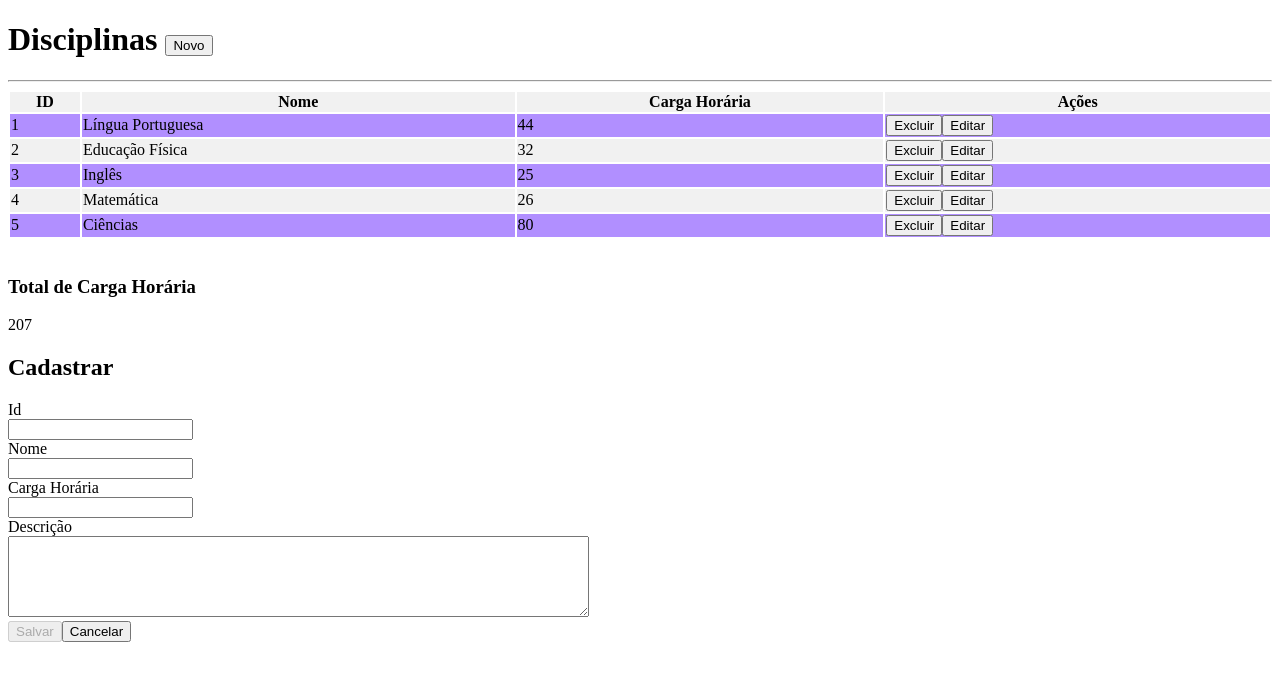
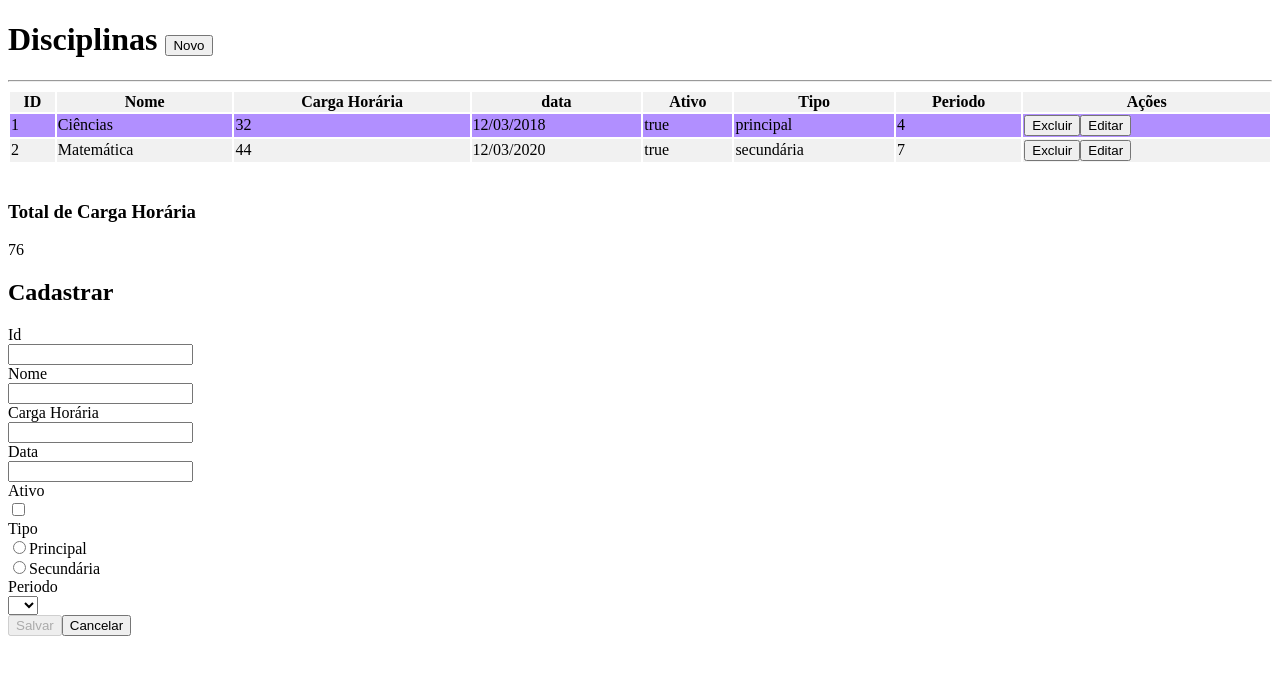
Before and after one commit to jacksongomesbr/angular-escola, an Angular app: page / in a window 1280 px wide. Both pictures are taken after a click on the button "Novo". Shown: the top 680 px of the page. Built offline with nearby package versions, Linux system fonts and the light colour scheme.

Commit message:
Finalizada as regras de negócio

```diff
--- a/src/app/app.component.html
+++ b/src/app/app.component.html
@@ -1,3 +1,12 @@
+<script>
+    if (typeof(Storage) !== "undefined") {
+        localStorage.setItem("disciplinas");
+        // Retrieve
+        document.getElementById("result").innerHTML = localStorage.getItem("tr");
+    } else {
+        document.getElementById("result").innerHTML = "Sorry, your browser does not support Web Storage...";
+    }
+</script>
 <h1>Disciplinas
     <button (click)="novo()">
         Novo
@@ -10,12 +19,20 @@
         <th>ID</th>
         <th>Nome</th>
         <th>Carga Horária</th>
+        <th>data</th>
+        <th>Ativo</th>
+        <th>Tipo</th>
+        <th>Periodo</th>
         <th>Ações</th>
     </tr>
     <tr *ngFor="let disciplina of disciplinas">
         <td>{{disciplina.id}}</td>
         <td>{{disciplina.nome}}</td>
         <td>{{disciplina.cargaHoraria}}</td>
+        <td>{{disciplina.data}}</td>
+        <td>{{disciplina.isAtivo}}</td>
+        <td>{{disciplina.tipo}}</td>
+        <td>{{disciplina.periodo}}</td>
         <td>
             <button (click)="excluir(disciplina)">
                 Excluir
@@ -46,9 +63,26 @@
             <input type="number" id="cargaHoraria" name="cargaHoraria" [(ngModel)]="cargaHoraria" required>
         </div>
         <div>
-            <label for="descricao">Descrição</label><br>
-            <textarea id="descricao" name="descricao" [(ngModel)]="descricao"
-                    cols="70" rows="5"></textarea>
+            <label for="data">Data</label><br>
+            <input type="text" id="data" name="data" [(ngModel)]="data" required>
+        </div>
+        <div>
+            <label for="isAtivo">Ativo</label><br>
+            <input type="checkbox" id="isAtivo" name="isAtivo" [(ngModel)]="isAtivo">
+        </div>
+        <div>
+            <label for="tipo">Tipo</label><br>
+            <input type="radio" name="tipo" value="principal" [(ngModel)]="tipo" checked>Principal<br>
+            <input type="radio" name="tipo" value="secundaria" [(ngModel)]="tipo">Secundária<br>
+        </div>
+        <div>
+            <label for="periodo">Periodo</label><br>
+            <select name="periodo" [(ngModel)]="periodo">
+                <option value= 1>1</option>
+                <option value= 2>2</option>
+                <option value= 3>3</option>
+                <option value= 4>4</option>
+            </select>
         </div>
         <button type="submit" [disabled]="!cadastro.valid">Salvar</button>
         <button type="reset" (click)="cancelar()">Cancelar</button>
--- a/src/app/app.component.ts
+++ b/src/app/app.component.ts
@@ -10,60 +10,16 @@ export class AppComponent {
   editando = null;
   nome = null;
   id = null;
-  descricao = null;
   cargaHoraria = null;
   apresentar = false;
+  data = null;
+  isAtivo = null;
+  tipo = null;
+  periodo = null;
+
   disciplinas = [
-    new Disciplina(1,'Língua Portuguesa',44, 'O objetivo norteador da BNCC de ' +
-      'Língua Portuguesa é garantir a todos os alunos o acesso aos saberes ' +
-      'linguísticos necessários para a participação social e o exercício da ' +
-      'cidadania, pois é por meio da língua que o ser ' +
-      'humano pensa, comunica-se, tem acesso à informação, expressa e ' +
-      'defende pontos de vista, partilha ou constrói visões de mundo e ' +
-      'produz conhecimento.'),
-    new Disciplina(2,'Educação Física',32, 'A Educação Física é o componente ' +
-      'curricular que tematiza as práticas corporais em suas diversas formas ' +
-      'de codificação e significação social, entendidas como manifestações ' +
-      'das possibilidades expressivas dos sujeitos e patrimônio cultural ' +
-      'da humanidade. Nessa concepção, o movimento humano está sempre ' +
-      'inserido no âmbito da cultura e não se limita a ' +
-      'um deslocamento espaço-temporal de um segmento corporal ' +
-      'ou de um corpo todo. Logo, as práticas corporais são textos culturais ' +
-      'passíveis de leitura e produção.'),
-    new Disciplina(3,'Inglês',25, 'Aprender a língua inglesa propicia a criação ' +
-      'de novas formas de engajamento e participação dos alunos em um mundo ' +
-      'social cada vez mais globalizado e plural, em que as fronteiras ' +
-      'entre países e interesses pessoais, locais, regionais, nacionais ' +
-      'e transnacionais estão cada vez mais difusas e contraditórias. ' +
-      'Assim, o estudo da língua inglesa possibilita aos alunos ampliar ' +
-      'horizontes de comunicação e de intercâmbio cultural, científico ' +
-      'e acadêmico e, nesse sentido, abre novos percursos de acesso, ' +
-      'construção de conhecimentos e participação social. É esse caráter ' +
-      'formativo que inscreve a aprendizagem de inglês em uma perspectiva ' +
-      'de educação linguística, consciente e crítica, na qual as dimensões ' +
-      'pedagógicas e políticas são intrinsecamente ligadas.'),
-    new Disciplina(4,'Matemática',26, 'No Ensino Fundamental, essa área, por ' +
-      'meio da articulação de seus diversos campos – Aritmética, Álgebra, ' +
-      'Geometria, Estatística e Probabilidade – precisa garantir que os ' +
-      'alunos relacionem observações empíricas do mundo real a ' +
-      'representações (tabelas, figuras e esquemas) e associem essas ' +
-      'representações a uma atividade matemática, conceitos e ' +
-      'propriedades, fazendo induções e conjecturas. Assim, espera-se ' +
-      'que eles desenvolvam a capacidade de identificar oportunidades ' +
-      'de utilização da matemática para resolver problemas, aplicando ' +
-      'conceitos, procedimentos e resultados para obter soluções e ' +
-      'interpretá-las segundo os contextos das situações. A dedução de ' +
-      'algumas propriedades e a verificação de conjecturas, a partir ' +
-      'de outras, podem ser estimuladas, sobretudo ao final do ' +
-      'Ensino Fundamental.'),
-    new Disciplina(5,'Ciências',80, 'Ao estudar Ciências, as pessoas aprendem ' +
-      'a respeito de si mesmas, da diversidade e dos processos de evolução ' +
-      'e manutenção da vida, do mundo material – com os seus recursos ' +
-      'naturais, suas transformações e fontes de energia –, do nosso ' +
-      'planeta no Sistema Solar e no Universo e da aplicação dos ' +
-      'conhecimentos científicos nas várias esferas da vida humana. ' +
-      'Essas aprendizagens, entre outras, possibilitam que os alunos ' +
-      'compreendam, expliquem e intervenham no mundo em que vivem.')
+    new Disciplina(1, 'Ciências', 32, '12/03/2018', true, 'principal', 4),
+    new Disciplina(2, 'Matemática', 44, '12/03/2020', true, 'secundária', 7)
   ];
 
   novo(){
@@ -83,14 +39,20 @@ export class AppComponent {
       this.editando.id = this.id;
       this.editando.nome = this.nome;
       this.editando.cargaHoraria = this.cargaHoraria;
-      this.editando.descricao = this.descricao;
+      this.editando.data = this.data;
+      this.editando.isAtivo = this.isAtivo;
+      this.editando.tipo = this.tipo;
+      this.editando.periodo = this.periodo;
     } else {
-      const d = new Disciplina(this.id, this.nome, this.cargaHoraria, this.descricao);
+      const d = new Disciplina(this.id, this.nome, this.cargaHoraria, this.data, this.isAtivo, this.tipo, this.periodo);
       this.disciplinas.push(d);
     }
     this.id = null;
     this.nome = null;
-    this.descricao = null;
+    this.data = null;
+    this.isAtivo = null;
+    this.tipo = null;
+    this.periodo = null;
     this.editando = null;
     this.cargaHoraria = null;
     this.apresentar = false;
@@ -114,7 +76,10 @@ export class AppComponent {
     this.id = disciplina.id;
     this.nome = disciplina.nome;
     this.cargaHoraria = disciplina.cargaHoraria;
-    this.descricao = disciplina.descricao;
+    this.data = disciplina.data;
+    this.isAtivo = disciplina.isAtivo;
+    this.tipo = disciplina.isAtivo;
+    this.periodo = disciplina.periodo;
     this.editando = disciplina;
   }
 
@@ -122,7 +87,10 @@ export class AppComponent {
     this.id = null;
     this.nome = null;
     this.cargaHoraria = null;
-    this.descricao = null;
+    this.data = null;
+    this.isAtivo = null;
+    this.tipo = null;
+    this.periodo = null;
     this.editando = null;
     this.apresentar = false;
   }
--- a/src/app/disciplina.model.ts
+++ b/src/app/disciplina.model.ts
@@ -1,13 +1,19 @@
 export class Disciplina {
   nome: string;
-  descricao: string;
   id:number;
   cargaHoraria:number;
+  data: string;
+  isAtivo: boolean;
+  tipo: string;
+  periodo: number;
 
-  constructor(id:number, nome: string,cargaHoraria: number, descricao?: string) {
+  constructor(id:number, nome: string,cargaHoraria: number, data: string, isAtivo: boolean, tipo: string, periodo: number) {
     this.id= id;
     this.nome = nome;
-    this.descricao = descricao;
     this.cargaHoraria = cargaHoraria;
+    this.data = data;
+    this.isAtivo = isAtivo;
+    this.tipo = tipo;
+    this.periodo = periodo;
   }
 }
```
